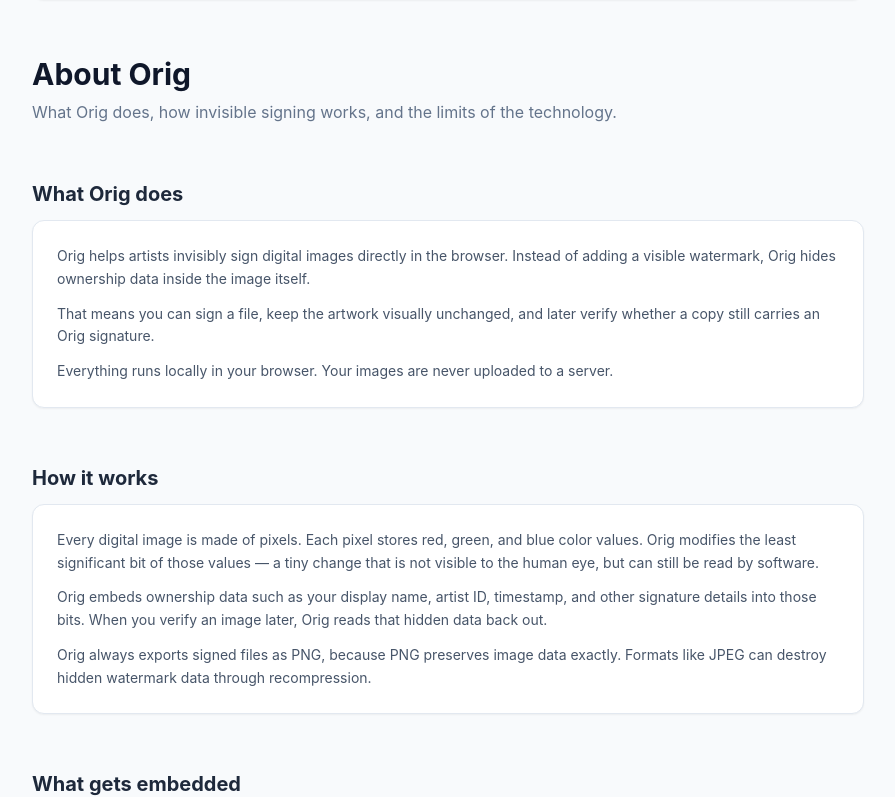
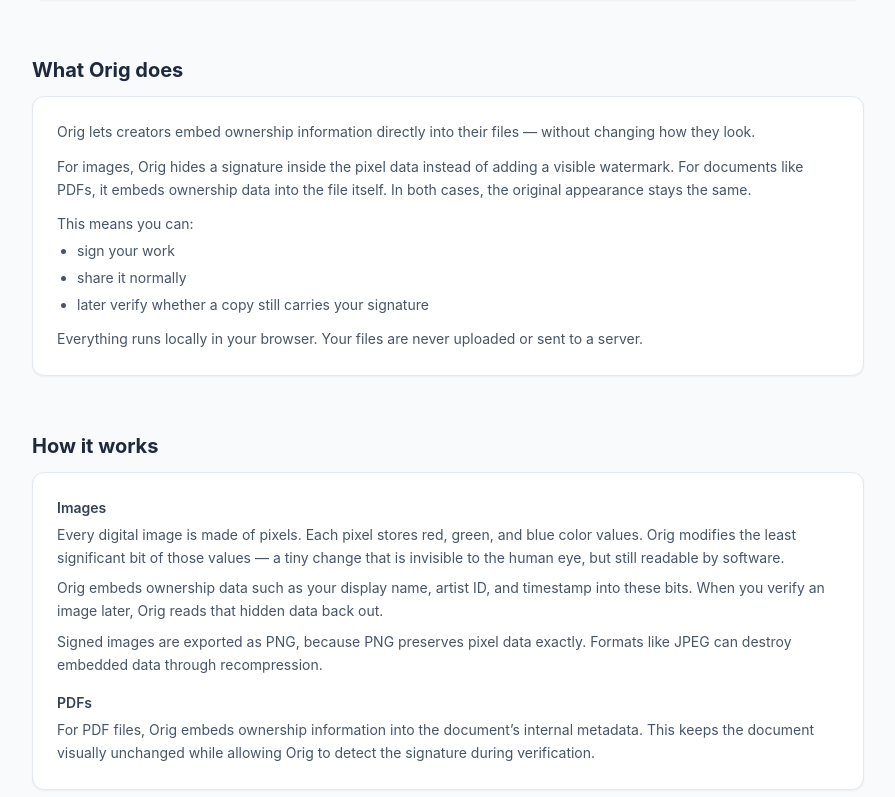
Before and after one commit to codebyemily/Orig, a Next.js app: page /about in a window 1280 px wide. Shown: the part 841-1638 px from the top of the page, without its empty margins (192-1087 px from the left). Built offline with nearby package versions, Linux system fonts and the light colour scheme.

Commit message:
Make the page look cleaner

```diff
--- a/app/about/page.tsx
+++ b/app/about/page.tsx
@@ -8,7 +8,7 @@
   { title: 'Timestamp', description: 'When the image was signed' },
   { title: 'Contact URL', description: 'Optional website or social link' },
   { title: 'Copyright', description: 'Optional copyright statement' },
-  { title: 'Image hash', description: 'Used to help detect later changes' },
+  { title: 'Image/PDF hash', description: 'Used to help detect later changes' },
 ]
 
 export default function AboutPage() {
@@ -100,15 +100,6 @@
           </Card>
         </section>
 
-        {/* About header */}
-        <section>
-          <h2 className="text-3xl font-bold text-slate-900">About Orig</h2>
-          <p className="mt-2 text-base text-slate-500">
-            What Orig does, how invisible signing works, and the limits of the
-            technology.
-          </p>
-        </section>
-
         {/* What Orig does */}
         <section>
           <h3 className="mb-3 text-xl font-bold text-slate-800">
@@ -117,20 +108,24 @@
 
           <Card className="space-y-3 p-6 text-sm leading-relaxed text-slate-600">
             <p>
-              Orig helps artists invisibly sign digital images directly in the
-              browser. Instead of adding a visible watermark, Orig hides
-              ownership data inside the image itself.
+              Orig lets creators embed ownership information directly into their files — without changing how they look.
             </p>
 
             <p>
-              That means you can sign a file, keep the artwork visually
-              unchanged, and later verify whether a copy still carries an Orig
-              signature.
+              For images, Orig hides a signature inside the pixel data instead of adding a visible watermark. For documents like PDFs, it embeds ownership data into the file itself. In both cases, the original appearance stays the same.
             </p>
 
+            <div>
+              <p className="mb-1">This means you can:</p>
+              <ul className="list-disc pl-5 space-y-1">
+                <li>sign your work</li>
+                <li>share it normally</li>
+                <li>later verify whether a copy still carries your signature</li>
+              </ul>
+            </div>
+
             <p>
-              Everything runs locally in your browser. Your images are never
-              uploaded to a server.
+              Everything runs locally in your browser. Your files are never uploaded or sent to a server.
             </p>
           </Card>
         </section>
@@ -141,25 +136,30 @@
             How it works
           </h3>
 
-          <Card className="space-y-3 p-6 text-sm leading-relaxed text-slate-600">
-            <p>
-              Every digital image is made of pixels. Each pixel stores red,
-              green, and blue color values. Orig modifies the least significant
-              bit of those values — a tiny change that is not visible to the
-              human eye, but can still be read by software.
-            </p>
+          <Card className="space-y-4 p-6 text-sm leading-relaxed text-slate-600">
 
-            <p>
-              Orig embeds ownership data such as your display name, artist ID,
-              timestamp, and other signature details into those bits. When you
-              verify an image later, Orig reads that hidden data back out.
-            </p>
+            <div>
+              <p className="font-semibold text-slate-700 mb-1">Images</p>
+              <p>
+                Every digital image is made of pixels. Each pixel stores red, green, and blue color values. Orig modifies the least significant bit of those values — a tiny change that is invisible to the human eye, but still readable by software.
+              </p>
 
-            <p>
-              Orig always exports signed files as PNG, because PNG preserves
-              image data exactly. Formats like JPEG can destroy hidden watermark
-              data through recompression.
-            </p>
+              <p className="mt-2">
+                Orig embeds ownership data such as your display name, artist ID, and timestamp into these bits. When you verify an image later, Orig reads that hidden data back out.
+              </p>
+
+              <p className="mt-2">
+                Signed images are exported as PNG, because PNG preserves pixel data exactly. Formats like JPEG can destroy embedded data through recompression.
+              </p>
+            </div>
+
+            <div>
+              <p className="font-semibold text-slate-700 mb-1">PDFs</p>
+              <p>
+                For PDF files, Orig embeds ownership information into the document’s internal metadata. This keeps the document visually unchanged while allowing Orig to detect the signature during verification.
+              </p>
+            </div>
+
           </Card>
         </section>
 
--- a/app/profile/page.tsx
+++ b/app/profile/page.tsx
@@ -30,9 +30,6 @@
         <section className="space-y-4">
           <div>
             <h2 className="text-lg font-semibold text-slate-900">Profile details</h2>
-            <p className="mt-1 text-sm text-slate-500">
-              Update the identity information embedded into images you sign.
-            </p>
           </div>
           <ProfileForm />
         </section>
@@ -40,9 +37,6 @@
         <section className="space-y-4">
           <div>
             <h2 className="text-lg font-semibold text-slate-900">Artist ID</h2>
-            <p className="mt-1 text-sm text-slate-500">
-              Your browser-generated identifier stays consistent across signatures.
-            </p>
           </div>
           <ArtistIdCard />
         </section>
--- a/app/verify/page.tsx
+++ b/app/verify/page.tsx
@@ -14,11 +14,6 @@
         <h1 className="mb-2 text-3xl font-bold text-slate-900">
           {fileType === 'image' ? 'Verify an Image' : 'Verify a PDF'}
         </h1>
-        <p className="text-slate-500">
-          {fileType === 'image'
-            ? 'Drag any image — your own work, or something you found online — to reveal whether it carries an Orig signature.'
-            : 'Upload a PDF to check whether it carries an Orig ownership signature.'}
-        </p>
       </div>
 
       <div className="mb-6 flex w-fit gap-1 rounded-lg bg-slate-100 p-1">
--- a/components/profile/ProfileForm.tsx
+++ b/components/profile/ProfileForm.tsx
@@ -38,9 +38,6 @@
     <Card className="rounded-2xl p-5 sm:p-6">
       <div className="mb-5">
         <h3 className="text-base font-semibold text-slate-900">Edit profile</h3>
-        <p className="mt-1 text-sm text-slate-500">
-          These details are stored locally and used when you sign new images.
-        </p>
       </div>
 
       <form onSubmit={handleSave} className="space-y-5">
```
Also changed, not shown: app/privacy/page.tsx (+31 -17 lines).
